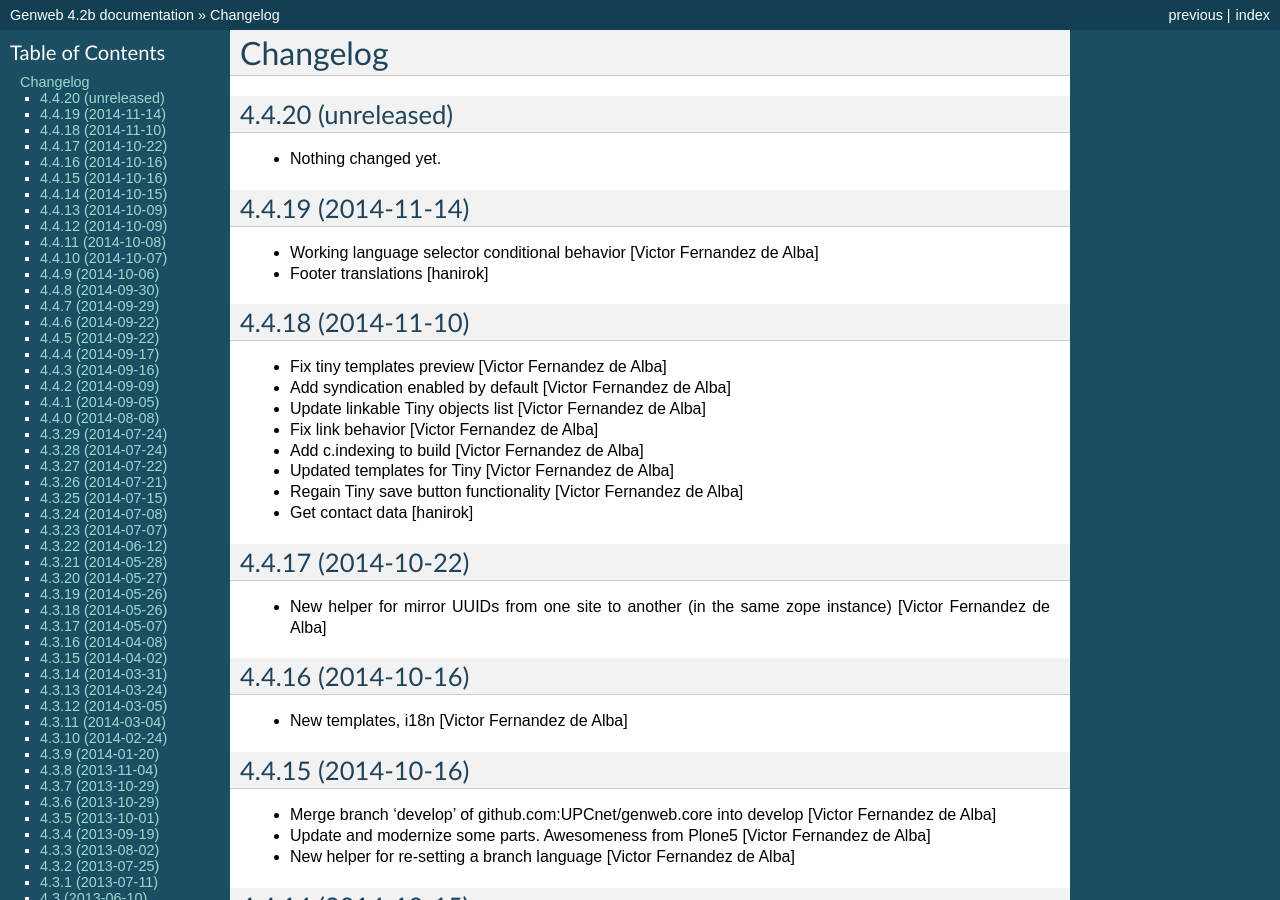
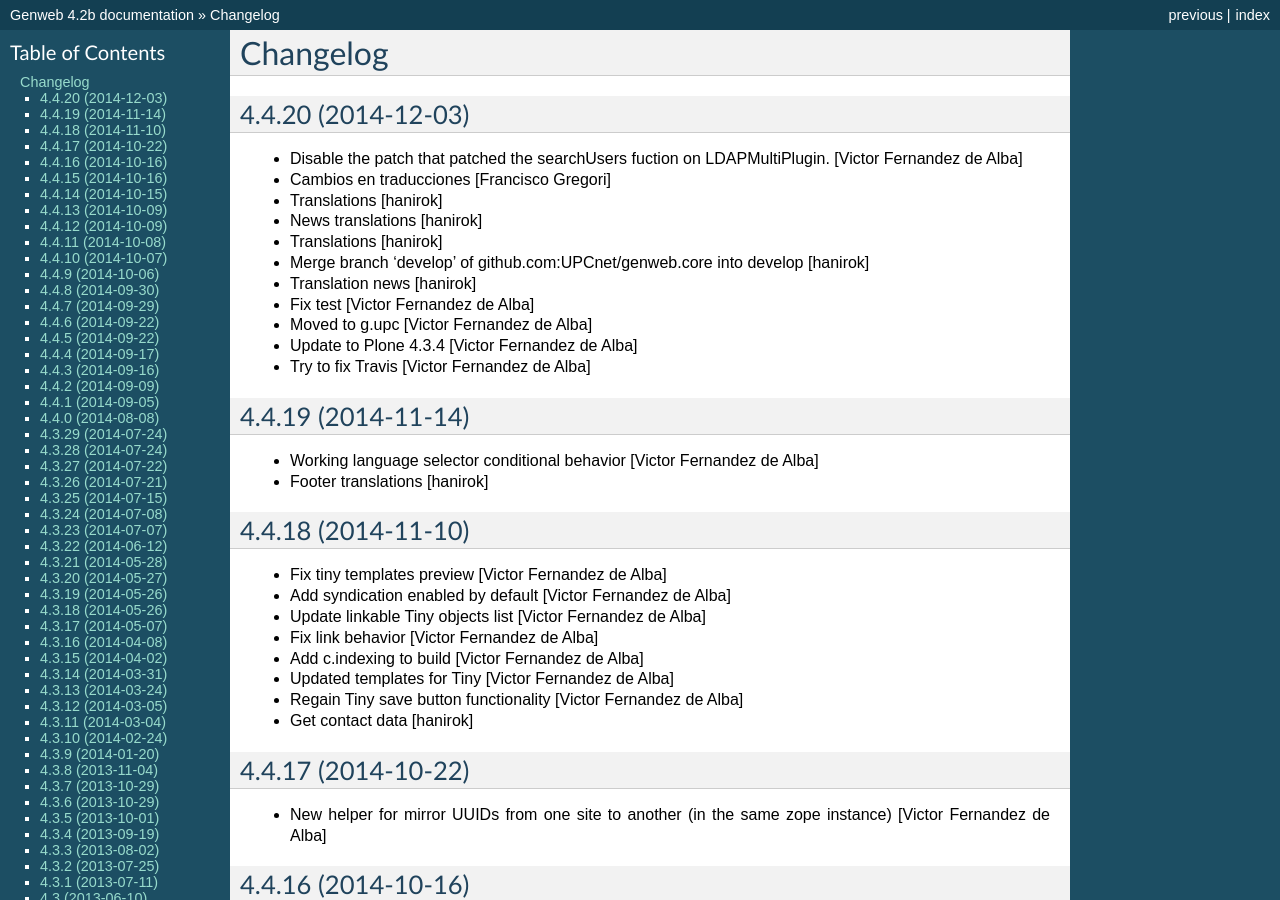
Before and after one commit to UPCnet/genweb.core, a Sphinx documentation site: the page built from docs/HISTORY.rst, in a window 1280 px wide and 900 px high. Built offline with Sphinx 7.4.7, drawn with Linux system fonts in a browser that asks for light colours.

Commit message:
Preparing release 4.4.20

```diff
--- a/docs/HISTORY.rst
+++ b/docs/HISTORY.rst
@@ -1,11 +1,20 @@
 Changelog
 =========
 
-4.4.20 (unreleased)
+4.4.20 (2014-12-03)
 -------------------
 
-- Nothing changed yet.
-
+* Disable the patch that patched the searchUsers fuction on LDAPMultiPlugin. [Victor Fernandez de Alba]
+* Cambios en traducciones [Francisco Gregori]
+* Translations [hanirok]
+* News translations [hanirok]
+* Translations [hanirok]
+* Merge branch 'develop' of github.com:UPCnet/genweb.core into develop [hanirok]
+* Translation news [hanirok]
+* Fix test [Victor Fernandez de Alba]
+* Moved to g.upc [Victor Fernandez de Alba]
+* Update to Plone 4.3.4 [Victor Fernandez de Alba]
+* Try to fix Travis [Victor Fernandez de Alba]
 
 4.4.19 (2014-11-14)
 -------------------
--- a/setup.py
+++ b/setup.py
@@ -1,7 +1,7 @@
 from setuptools import setup, find_packages
 import os
 
-version = '4.4.20.dev0'
+version = '4.4.20'
 
 README = open("README.rst").read()
 HISTORY = open(os.path.join("docs", "HISTORY.rst")).read()
```
